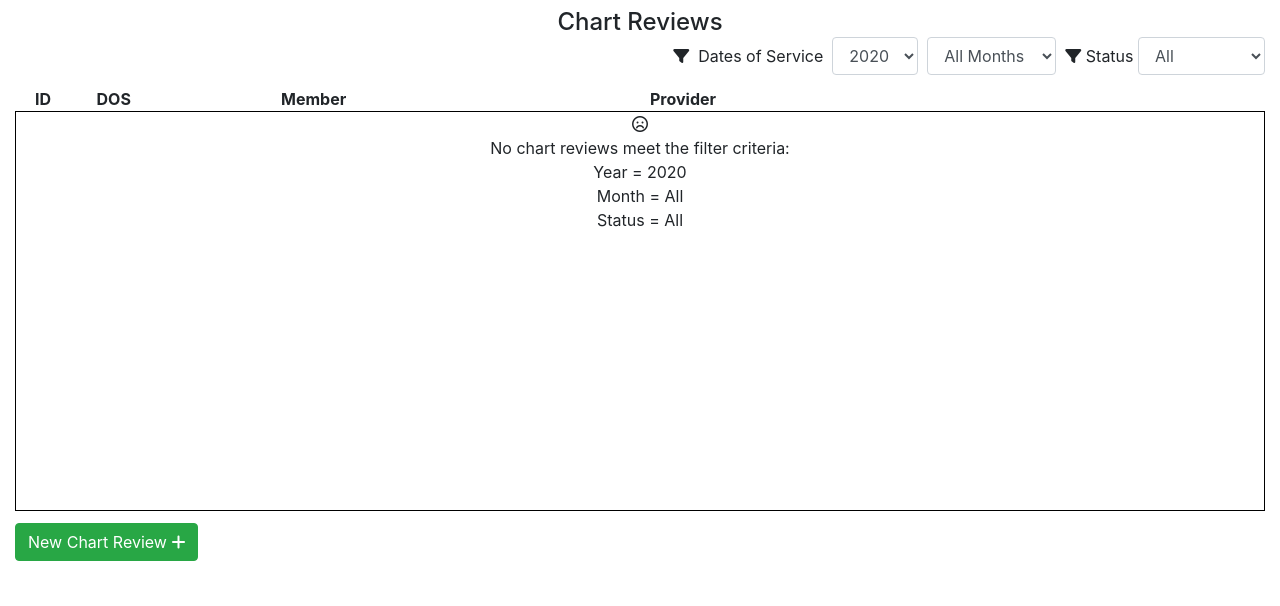
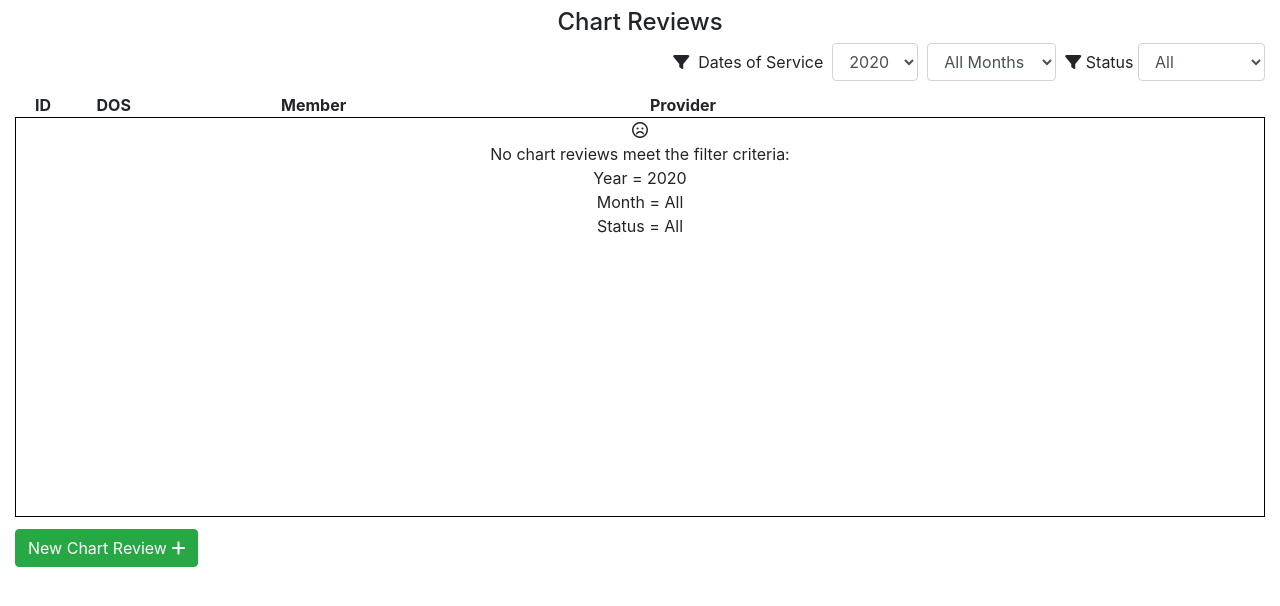
Before and after one commit to stephenmccready/ChartReview, a PHP site: page / in a window 1280 px wide. Shown: the top 606 px of the page. Run offline with PHP 8.4, Linux system fonts and the light colour scheme; data that the repository does not hold is empty; some libraries are stand-ins or nearby versions.

Commit message:
Update style.css

```diff
--- a/css/style.css
+++ b/css/style.css
@@ -1,5 +1,7 @@
+* {overflow-anchor: none;}
 #crList {height: 25em; border:1px solid #000; margin: 0 0 0.75em 0;}
 #crListHeader {margin: 0.75em 0 0 0; padding-left:20px; font-weight: bold;}
+.badge-pill {padding: 0.5em; font-size: 80%;}
 .diag {margin: 0 0 0.5em 0;}
 .fa-div {margin-top: 0.15em; font-size: 120%;}
 .error_show {border-color: red;}
@@ -17,7 +19,8 @@
 .errorMessage {color:red; font-size: 14px;}
 .confirmation {margin-top: 0.75em;}
 .confirmation h6 {font-weight: bold; background: #F0F8FF; padding: 0.35em;}
-h4 {width:100%; text-align:center; margin-bottom: 0;}
+.buttonDiv {margin-top: 0.5em;}
+h4 {width:100%; text-align:center; margin-bottom: 0.25em;}
 #hideme {display: none;}
 #memberPickList {height: 15em; background-color:#FFFFCC;}
 #providerPickListContainer {height: 15em; background-color:#FFFFCC; overflow: auto;}
```
